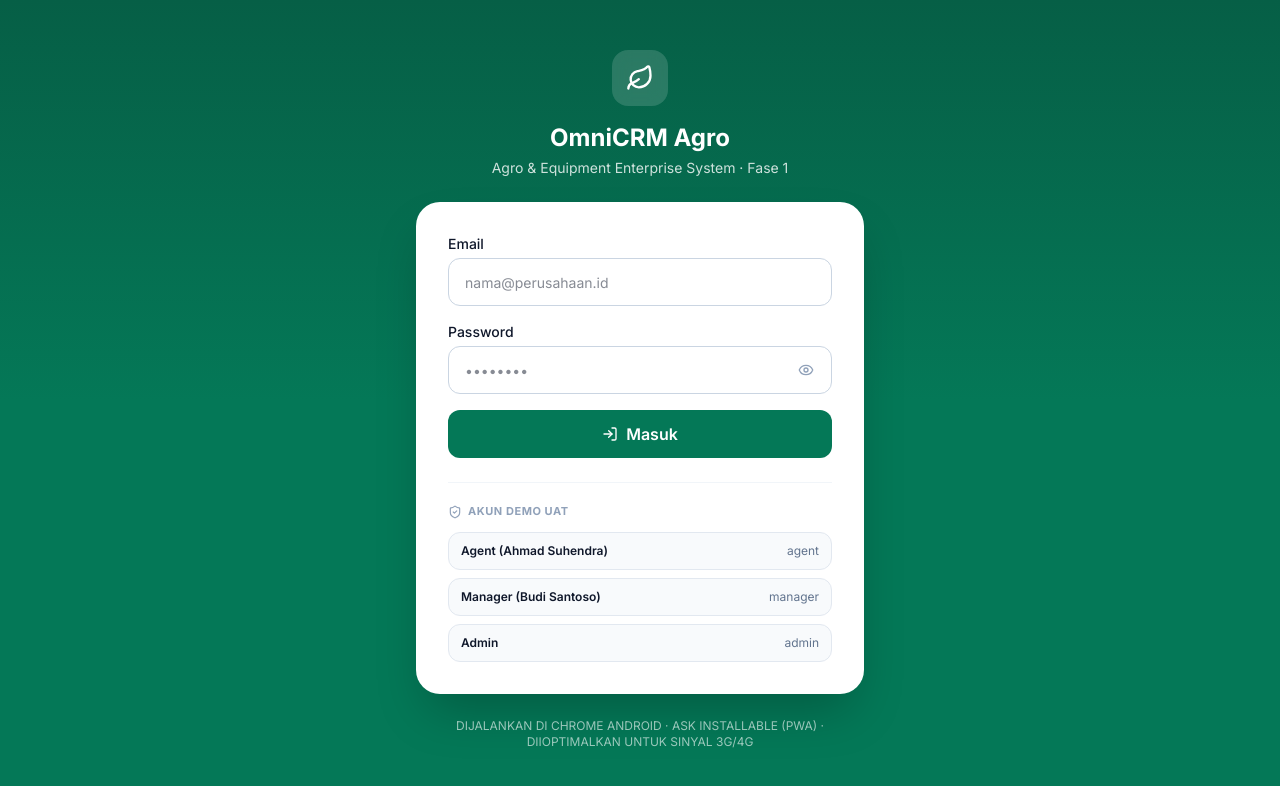
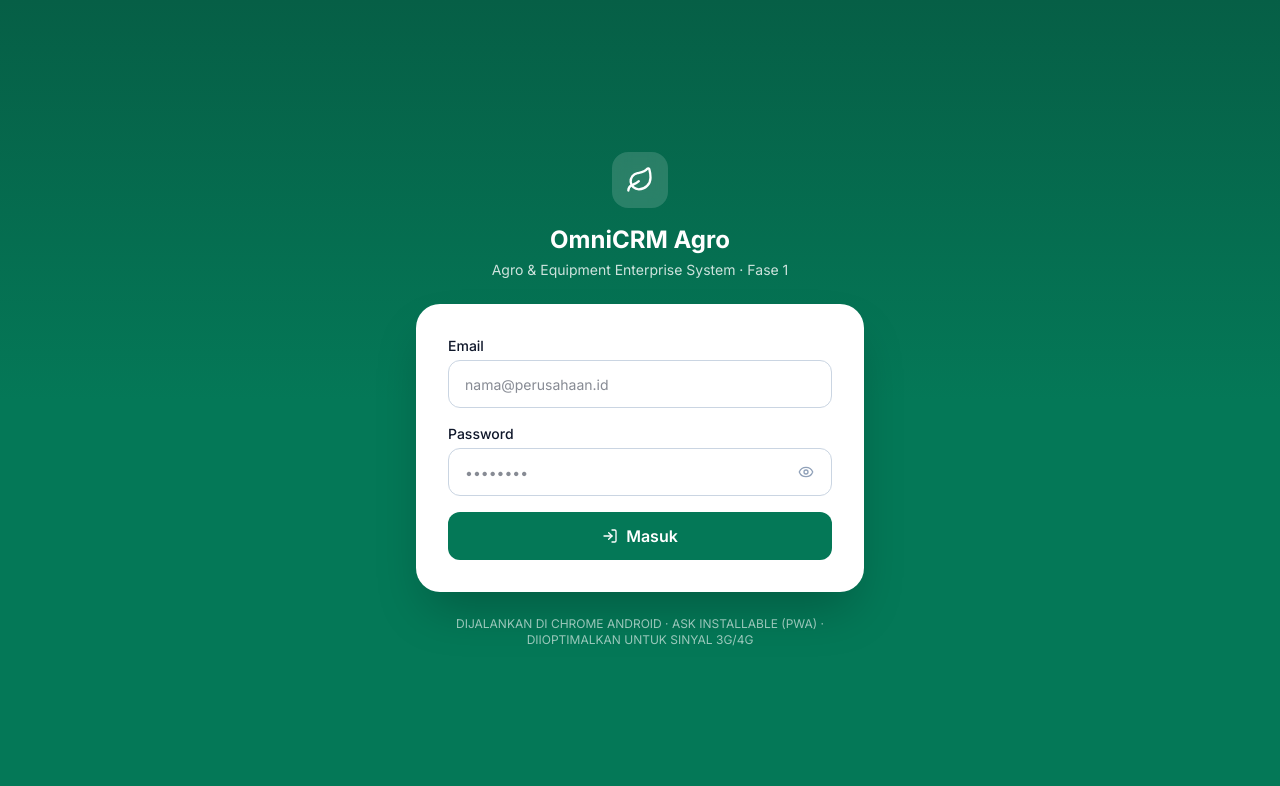
Before and after one commit to zuied/omnicrm-agro, a Next.js app: page /login in a window 1280 px wide. Shown: the top 786 px of the page. Built offline with nearby package versions, Linux system fonts and the light colour scheme; no server answers.

Commit message:
Hapus tampilan akun demo UAT dari halaman login

```diff
--- a/src/app/login/login-form.tsx
+++ b/src/app/login/login-form.tsx
@@ -2,14 +2,8 @@
 
 import React from "react";
 import { useRouter } from "next/navigation";
-import { Leaf, LogIn, Eye, EyeOff, ShieldCheck } from "lucide-react";
+import { Leaf, LogIn, Eye, EyeOff } from "lucide-react";
 import { Button, Field, Spinner } from "@/components/ui";
-
-const DEMO_ACCOUNTS = [
-  { label: "Agent (Ahmad Suhendra)", email: "agent@omnicrm.id", pass: "agent123" },
-  { label: "Manager (Budi Santoso)", email: "manager@omnicrm.id", pass: "manager123" },
-  { label: "Admin", email: "admin@omnicrm.id", pass: "admin123" },
-];
 
 export default function LoginForm() {
   const router = useRouter();
@@ -38,12 +32,6 @@ export default function LoginForm() {
     } finally {
       setLoading(false);
     }
-  };
-
-  const fill = (em: string, pw: string) => {
-    setEmail(em);
-    setPassword(pw);
-    setError(null);
   };
 
   return (
@@ -98,24 +86,6 @@ export default function LoginForm() {
               Masuk
             </Button>
           </form>
-
-          <div className="mt-6 border-t border-slate-100 pt-5">
-            <div className="mb-3 flex items-center gap-1.5 text-[11px] font-bold uppercase tracking-wider text-slate-400">
-              <ShieldCheck className="h-3.5 w-3.5" /> Akun demo UAT
-            </div>
-            <div className="space-y-2">
-              {DEMO_ACCOUNTS.map((a) => (
-                <button
-                  key={a.email}
-                  onClick={() => fill(a.email, a.pass)}
-                  className="flex w-full items-center justify-between rounded-xl border border-slate-200 bg-mist px-3 py-2.5 text-left text-xs transition hover:border-agro/40 hover:bg-agro-mist"
-                >
-                  <span className="font-semibold text-ink">{a.label}</span>
-                  <span className="text-slate-500">{a.email.split("@")[0]}</span>
-                </button>
-              ))}
-            </div>
-          </div>
         </div>
 
         <p className="mt-6 text-center text-xs text-white/60">
```
Also changed, not shown: 1 other file (tests, documents, lock files or other folders).
